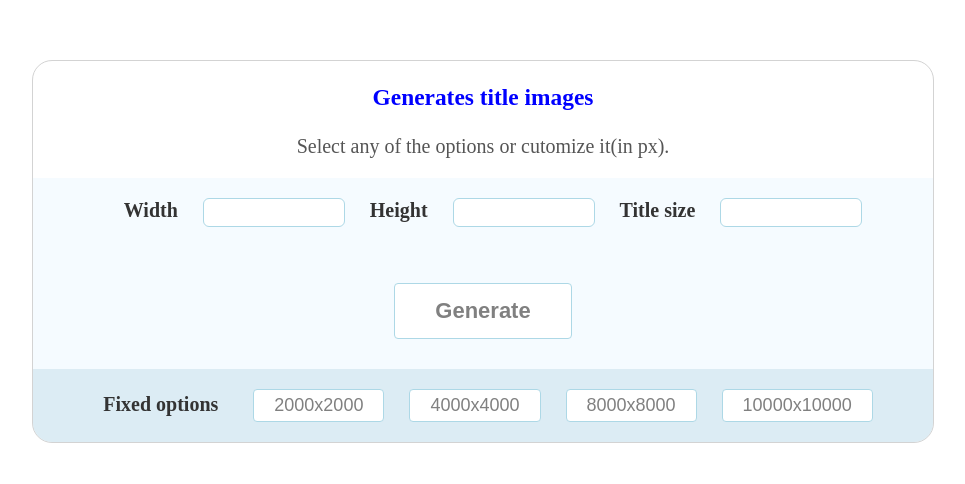
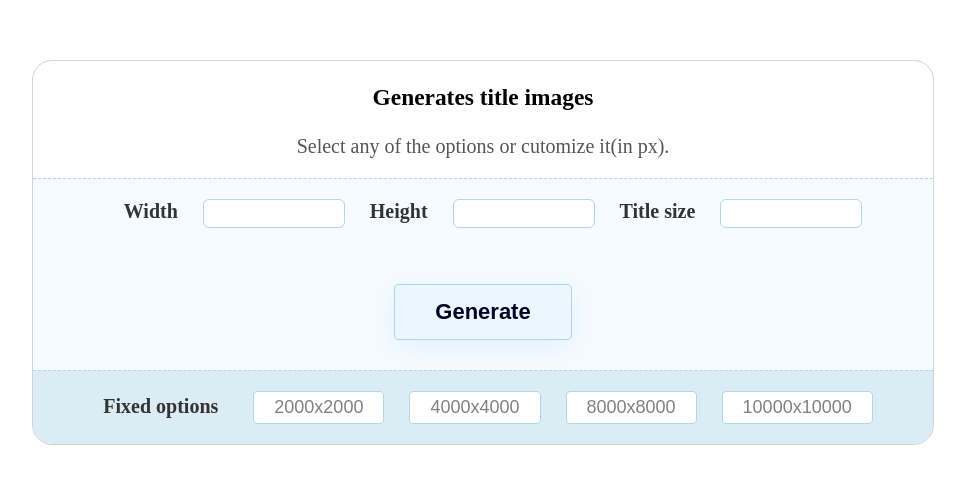
Before and after one commit to empirefx/XLImageGen, a website built with Vite: page index.html in a window 1280 px wide. Shown: the part 140-624 px from the top of the page, without its empty margins (157-1122 px from the left). Built offline with nearby package versions, Linux system fonts and the light colour scheme.

Commit message:
patch: css styles

```diff
--- a/index.html
+++ b/index.html
@@ -29,10 +29,6 @@
 
       background-color:white;
       border: 1px solid lightgray;
-    }
-
-    h3 {
-      color: blue;
     }
 
     p {
@@ -85,14 +81,21 @@
     }
 
     .option, .selection {
+      border-top: 1px dashed lightblue;
     }
-
 
     #generate {
       padding: 14px 40px;
 
+      color: #000020;
+      background-color: #009fff0a;
+      box-shadow: rgba(170, 191, 255, 0.2) 0px 7px 29px 0px;
       font-size: 22px;
       font-weight: bold;
+    }
+
+    #generate:hover {
+      background-color: white;
     }
   </style>
 </head>
```
